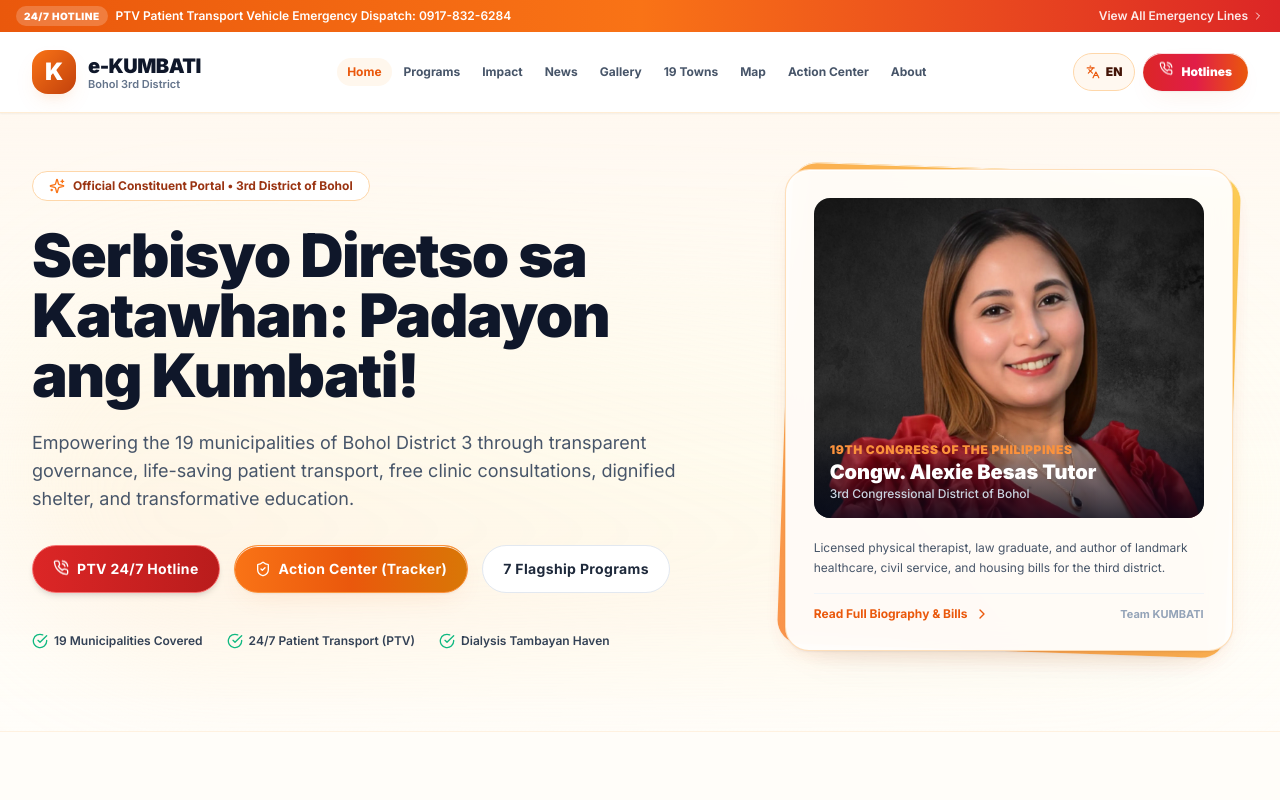
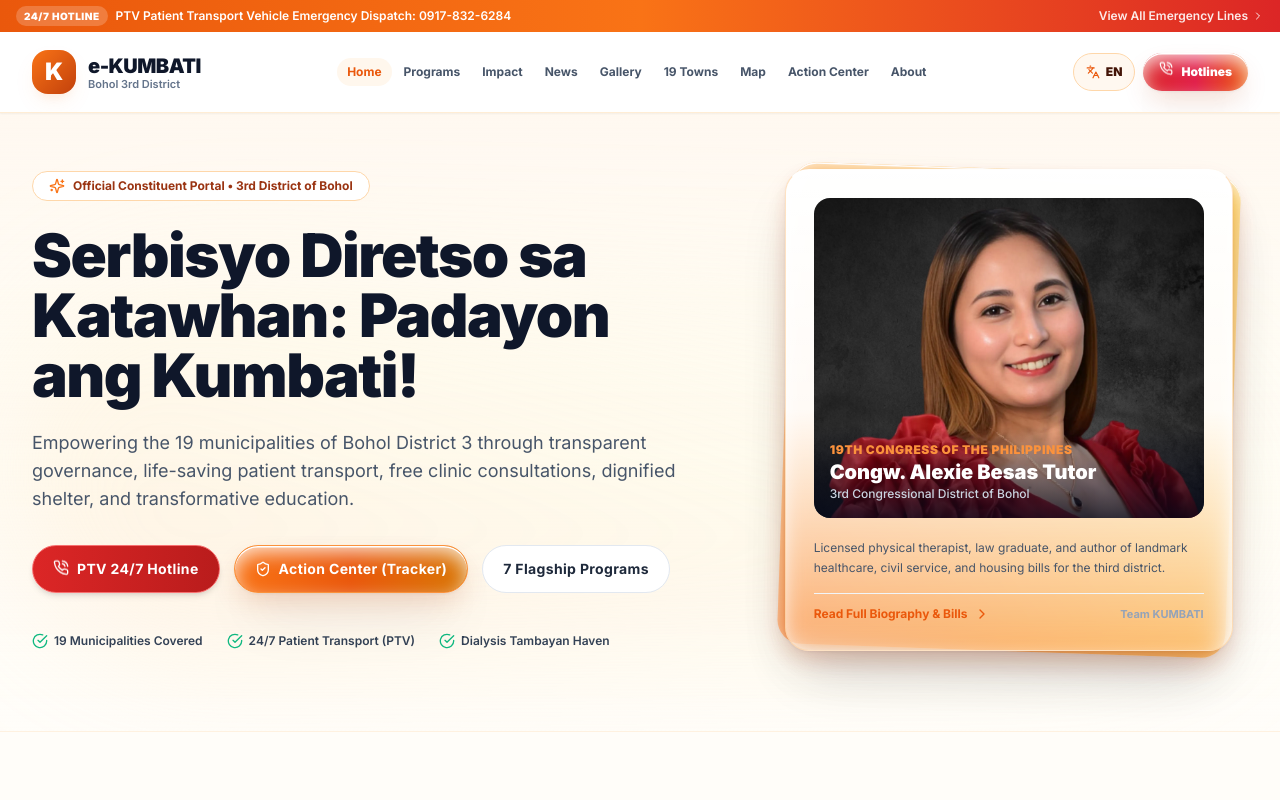
Before and after one commit to sinoogcommittee/eKUMBATI, a React (Vite) app: page / in a window 1280 px wide. Shown: the top 800 px of the page. Built offline with nearby package versions, Linux system fonts and the light colour scheme; no server answers.

Commit message:
feat: implement Sinoog 2027 3D floating card drop-shadow and top specular light effect

```diff
--- a/src/components/common/StatCounter.tsx
+++ b/src/components/common/StatCounter.tsx
@@ -83,7 +83,7 @@ export const StatCounter: React.FC<StatCounterProps> = ({
 
   return (
     <div
-      className={`group relative bg-white/95 rounded-3xl p-6 sm:p-7 border border-orange-200/70 shadow-sinoog hover:shadow-sinoog-hover hover:-translate-y-1 transition-all duration-300 flex flex-col justify-between overflow-hidden backdrop-blur-md ${className}`}
+      className={`group relative rounded-3xl p-6 sm:p-7 border border-orange-200/70 border-t-white/95 shadow-sinoog hover:shadow-sinoog-hover hover:-translate-y-1.5 transition-all duration-300 flex flex-col justify-between overflow-hidden backdrop-blur-md bg-gradient-to-b from-white via-white/95 to-amber-50/20 ${className}`}
     >
       {/* Decorative Warm Gradient Ambient Corner */}
       <div className="absolute top-0 right-0 w-28 h-28 bg-gradient-to-bl from-orange-100/50 via-amber-50/20 to-transparent rounded-bl-full pointer-events-none transition-transform group-hover:scale-110" />
--- a/src/index.css
+++ b/src/index.css
@@ -6,27 +6,30 @@
 
 @layer base {
   :root {
-    /* Sinoog 2027 Material Design 3 Pop Shadow System (Adapted for KUMBATI Palette) */
+    /* Sinoog 2027 Material Design 3 Pop Shadow System (Floating 3D Lift + Top Light Specular Glaze) */
     --sinoog-shadow-card:
-      0 1px 2px rgba(15, 23, 42, 0.05),
-      0 10px 28px -10px rgba(234, 88, 12, 0.12),
-      0 24px 50px -30px rgba(15, 23, 42, 0.08),
-      inset 0 1px 0 rgba(255, 255, 255, 0.88);
+      0 1px 3px rgba(15, 23, 42, 0.05),
+      0 12px 28px -6px rgba(194, 65, 12, 0.20),
+      0 30px 60px -16px rgba(15, 23, 42, 0.16),
+      inset 0 1.5px 0 0 rgba(255, 255, 255, 1),
+      inset 0 8px 20px -2px rgba(255, 255, 255, 0.85);
 
     --sinoog-shadow-card-hover:
-      0 2px 4px rgba(15, 23, 42, 0.06),
-      0 16px 36px -10px rgba(234, 88, 12, 0.22),
-      0 32px 60px -28px rgba(249, 115, 22, 0.20),
-      inset 0 1px 0 rgba(255, 255, 255, 0.98);
+      0 3px 6px rgba(15, 23, 42, 0.08),
+      0 18px 38px -6px rgba(194, 65, 12, 0.30),
+      0 42px 80px -20px rgba(15, 23, 42, 0.22),
+      inset 0 2px 0 0 rgba(255, 255, 255, 1),
+      inset 0 10px 24px -2px rgba(255, 255, 255, 0.95);
 
     --sinoog-shadow-card-raised:
       0 4px 8px rgba(15, 23, 42, 0.08),
-      0 20px 42px -10px rgba(234, 88, 12, 0.24),
-      0 36px 64px -26px rgba(15, 23, 42, 0.16),
-      inset 0 1px 0 rgba(255, 255, 255, 0.95);
+      0 22px 48px -8px rgba(194, 65, 12, 0.32),
+      0 48px 90px -24px rgba(15, 23, 42, 0.24),
+      inset 0 2px 0 0 rgba(255, 255, 255, 1),
+      inset 0 12px 28px -2px rgba(255, 255, 255, 0.95);
 
-    --sinoog-border-card: 1px solid color-mix(in srgb, #fed7aa 60%, rgba(226, 232, 240, 0.9));
-    --sinoog-border-card-hover: 1px solid color-mix(in srgb, #f97316 55%, #fed7aa);
+    --sinoog-border-card: 1px solid color-mix(in srgb, #fed7aa 55%, rgba(226, 232, 240, 0.85));
+    --sinoog-border-card-hover: 1px solid color-mix(in srgb, #ea580c 50%, #fed7aa);
     --sinoog-ease-card: cubic-bezier(0.22, 1, 0.36, 1);
 
     /* Sinoog 2027 Adaptive Spacing & Rhythm */
@@ -84,21 +87,22 @@
 }
 
 @layer components {
-  /* Sinoog 2027 Card Architecture */
+  /* Sinoog 2027 Card Architecture: Floating 3D Depth + Top Light Specular Highlight */
   .sinoog-card {
     display: block;
     box-sizing: border-box;
     padding: 1.25rem;
     border-radius: 1.5rem;
-    background: color-mix(in srgb, #ffffff 94%, #fffaf5);
+    background: linear-gradient(180deg, rgba(255, 255, 255, 0.98) 0%, rgba(255, 252, 248, 0.94) 100%);
     border: var(--sinoog-border-card);
+    border-top-color: rgba(255, 255, 255, 0.95);
     box-shadow: var(--sinoog-shadow-card);
     -webkit-backdrop-filter: blur(10px) saturate(112%);
     backdrop-filter: blur(10px) saturate(112%);
     transition:
-      transform 180ms var(--sinoog-ease-card),
-      box-shadow 180ms var(--sinoog-ease-card),
-      border-color 180ms ease;
+      transform 220ms var(--sinoog-ease-card),
+      box-shadow 220ms var(--sinoog-ease-card),
+      border-color 220ms ease;
   }
 
   @media (min-width: 640px) {
@@ -108,18 +112,21 @@
   }
 
   .sinoog-card:hover {
-    transform: translateY(-2px);
+    transform: translateY(-4px);
     box-shadow: var(--sinoog-shadow-card-hover);
-    border: var(--sinoog-border-card-hover);
+    border-color: var(--sinoog-border-card-hover);
+    border-top-color: #ffffff;
   }
 
   .sinoog-card--elevated {
-    background: #ffffff;
+    background: linear-gradient(180deg, #ffffff 0%, #fffdf9 100%);
+    border-top-color: #ffffff;
     box-shadow: var(--sinoog-shadow-card-raised);
   }
 
   .sinoog-card--filled {
-    background: color-mix(in srgb, #fff7ed 85%, white);
+    background: linear-gradient(180deg, #ffffff 0%, #fffbf5 100%);
+    border-top-color: rgba(255, 255, 255, 0.95);
   }
 
   .sinoog-card--dark {
--- a/src/pages/public/AboutPage.tsx
+++ b/src/pages/public/AboutPage.tsx
@@ -211,7 +211,7 @@ export const AboutPage: React.FC = () => {
           <div className="lg:col-span-5">
             <div className="relative">
               <div className="absolute -inset-2 bg-gradient-to-tr from-orange-500 to-amber-400 rounded-3xl blur-md opacity-30 shadow-sinoog" />
-              <div className="relative bg-white/95 backdrop-blur-md rounded-3xl p-6 sm:p-7 border border-orange-200/80 shadow-sinoog hover:shadow-sinoog-hover transition-all duration-300 overflow-hidden">
+              <div className="relative bg-gradient-to-b from-white via-white/95 to-amber-50/20 backdrop-blur-md rounded-3xl p-6 sm:p-7 border border-orange-200/70 border-t-white/95 shadow-sinoog hover:shadow-sinoog-hover hover:-translate-y-1.5 transition-all duration-300 overflow-hidden">
                 <img
                   src="/images/cong_alexie.webp"
                   alt={INITIAL_SITE_SETTINGS.congresswoman_name}
--- a/src/pages/public/HomePage.tsx
+++ b/src/pages/public/HomePage.tsx
@@ -130,7 +130,7 @@ export const HomePage: React.FC = () => {
                 {/* Decorative Frame */}
                 <div className="absolute inset-0 bg-gradient-to-tr from-orange-500 to-amber-400 rounded-3xl rotate-2 shadow-sinoog -z-10 opacity-75" />
 
-                <div className="bg-white/95 backdrop-blur-md rounded-3xl p-6 sm:p-7 border border-orange-200/80 shadow-sinoog hover:shadow-sinoog-hover transition-all duration-300 overflow-hidden">
+                <div className="bg-gradient-to-b from-white via-white/95 to-amber-50/20 backdrop-blur-md rounded-3xl p-6 sm:p-7 border border-orange-200/70 border-t-white/95 shadow-sinoog hover:shadow-sinoog-hover hover:-translate-y-1.5 transition-all duration-300 overflow-hidden">
                   <div className="relative h-72 sm:h-80 w-full rounded-2xl overflow-hidden mb-5 bg-slate-100">
                     <img
                       src="/images/cong_alexie.webp"
@@ -221,7 +221,7 @@ export const HomePage: React.FC = () => {
           ))}
 
           {/* District 3 Summary Block as the 8th Tile */}
-          <div className="bg-gradient-to-br from-slate-900 via-slate-900 to-slate-950 text-white rounded-3xl p-6 sm:p-7 flex flex-col justify-between shadow-sinoog border border-slate-800 hover:border-orange-500/30 transition-all duration-300">
+          <div className="bg-gradient-to-br from-slate-900 via-slate-900 to-slate-950 text-white rounded-3xl p-6 sm:p-7 flex flex-col justify-between shadow-sinoog border border-slate-800 border-t-slate-700/80 hover:border-orange-500/30 hover:-translate-y-1.5 transition-all duration-300">
             <div>
               <div className="flex items-center justify-between mb-3">
                 <Badge variant="orange" size="sm">
@@ -279,7 +279,7 @@ export const HomePage: React.FC = () => {
           {featuredPrograms.map((prog) => (
             <div
               key={prog.id}
-              className="bg-white/95 rounded-3xl border border-orange-200/70 overflow-hidden shadow-sinoog hover:shadow-sinoog-hover hover:-translate-y-1.5 transition-all duration-300 flex flex-col justify-between backdrop-blur-md"
+              className="bg-gradient-to-b from-white via-white/95 to-amber-50/20 rounded-3xl border border-orange-200/70 border-t-white/95 overflow-hidden shadow-sinoog hover:shadow-sinoog-hover hover:-translate-y-1.5 transition-all duration-300 flex flex-col justify-between backdrop-blur-md"
             >
               <div>
                 {/* Cover Image */}
@@ -441,7 +441,7 @@ export const HomePage: React.FC = () => {
             <Link
               key={album.id}
               to={`/gallery?album=${album.id}`}
-              className="group block bg-white rounded-3xl border border-orange-200/70 overflow-hidden shadow-sinoog hover:shadow-sinoog-hover hover:-translate-y-1.5 transition-all duration-300"
+              className="group block bg-gradient-to-b from-white via-white/95 to-amber-50/20 rounded-3xl border border-orange-200/70 border-t-white/95 overflow-hidden shadow-sinoog hover:shadow-sinoog-hover hover:-translate-y-1.5 transition-all duration-300"
             >
               <div className="relative h-56 w-full overflow-hidden bg-slate-100">
                 <img
--- a/src/pages/public/ProgramsPage.tsx
+++ b/src/pages/public/ProgramsPage.tsx
@@ -97,7 +97,7 @@ export const ProgramsPage: React.FC = () => {
               <div
                 key={prog.id}
                 id={prog.slug}
-                className="bg-white/95 rounded-3xl border border-orange-200/70 shadow-sinoog hover:shadow-sinoog-hover transition-all duration-300 overflow-hidden backdrop-blur-md"
+                className="bg-gradient-to-b from-white via-white/95 to-amber-50/20 rounded-3xl border border-orange-200/70 border-t-white/95 shadow-sinoog hover:shadow-sinoog-hover hover:-translate-y-1.5 transition-all duration-300 overflow-hidden backdrop-blur-md"
               >
                 <div className="grid grid-cols-1 lg:grid-cols-12 gap-8 items-center p-6 sm:p-10">
                   {/* Left Column: Image with Category Tag */}
--- a/src/styles/m3/components.css
+++ b/src/styles/m3/components.css
@@ -217,22 +217,23 @@
 }
 
 /* ---------- Card ---------- */
-/* Sinoog pop-shadow system: layered orange/slate lifts */
+/* Sinoog pop-shadow system: layered floating orange/slate lifts with top specular light highlight */
 .m3-card {
   display: block;
   box-sizing: border-box;
   padding: var(--md-space-4);
   border-radius: var(--md-sys-shape-corner-large);
   color: var(--md-sys-color-on-surface);
-  background: color-mix(in srgb, var(--md-sys-color-surface-container-lowest) 94%, #fffaf5);
+  background: linear-gradient(180deg, rgba(255, 255, 255, 0.98) 0%, rgba(255, 252, 248, 0.94) 100%);
   border: var(--sinoog-border-card);
+  border-top-color: rgba(255, 255, 255, 0.95);
   box-shadow: var(--sinoog-shadow-card);
   -webkit-backdrop-filter: blur(10px) saturate(112%);
   backdrop-filter: blur(10px) saturate(112%);
   transition:
-    transform 180ms var(--sinoog-ease-card),
-    box-shadow 180ms var(--sinoog-ease-card),
-    border-color 180ms ease;
+    transform 220ms var(--sinoog-ease-card),
+    box-shadow 220ms var(--sinoog-ease-card),
+    border-color 220ms ease;
 }
 @media (min-width: 840px) {
   .m3-card {
@@ -240,21 +241,26 @@
   }
 }
 .m3-card:hover {
-  transform: translateY(-2px);
+  transform: translateY(-4px);
   box-shadow: var(--sinoog-shadow-card-hover);
-  border: var(--sinoog-border-card-hover);
+  border-color: var(--sinoog-border-card-hover);
+  border-top-color: #ffffff;
 }
 
 .m3-card--filled {
-  background: color-mix(in srgb, var(--md-sys-color-surface-container) 88%, white);
+  background: linear-gradient(180deg, #ffffff 0%, color-mix(in srgb, var(--md-sys-color-surface-container) 85%, white) 100%);
+  border-top-color: rgba(255, 255, 255, 0.95);
 }
 .m3-card--elevated {
-  background: #ffffff;
+  background: linear-gradient(180deg, #ffffff 0%, #fffdf9 100%);
+  border-top-color: #ffffff;
   box-shadow: var(--sinoog-shadow-card-raised);
 }
 .m3-card--outlined {
-  background: var(--md-sys-color-surface);
+  background: linear-gradient(180deg, #ffffff 0%, #fffdf9 100%);
   border: 1px solid var(--md-sys-color-outline);
+  border-top-color: rgba(255, 255, 255, 0.95);
+  box-shadow: var(--sinoog-shadow-card);
 }
 
 /* ---------- Chip ---------- */
--- a/src/styles/m3/tokens.css
+++ b/src/styles/m3/tokens.css
@@ -142,27 +142,30 @@
   /* ---------- Scrim ---------- */
   --md-sys-scrim-opacity: 0.36;
 
-  /* ---------- Sinoog Card Pop-Shadow System (KUMBATI Palette) ---------- */
+  /* ---------- Sinoog Card Pop-Shadow System (Floating 3D Lift + Top Light Specular Glaze) ---------- */
   --sinoog-shadow-card:
-    0 1px 2px rgba(15, 23, 42, 0.05),
-    0 10px 28px -10px rgba(234, 88, 12, 0.14),
-    0 24px 50px -30px rgba(15, 23, 42, 0.09),
-    inset 0 1px 0 rgba(255, 255, 255, 0.90);
+    0 1px 3px rgba(15, 23, 42, 0.05),
+    0 12px 28px -6px rgba(194, 65, 12, 0.20),
+    0 30px 60px -16px rgba(15, 23, 42, 0.16),
+    inset 0 1.5px 0 0 rgba(255, 255, 255, 1),
+    inset 0 8px 20px -2px rgba(255, 255, 255, 0.85);
 
   --sinoog-shadow-card-hover:
-    0 2px 4px rgba(15, 23, 42, 0.06),
-    0 16px 36px -10px rgba(234, 88, 12, 0.22),
-    0 32px 60px -28px rgba(249, 115, 22, 0.22),
-    inset 0 1px 0 rgba(255, 255, 255, 0.98);
+    0 3px 6px rgba(15, 23, 42, 0.08),
+    0 18px 38px -6px rgba(194, 65, 12, 0.30),
+    0 42px 80px -20px rgba(15, 23, 42, 0.22),
+    inset 0 2px 0 0 rgba(255, 255, 255, 1),
+    inset 0 10px 24px -2px rgba(255, 255, 255, 0.95);
 
   --sinoog-shadow-card-raised:
     0 4px 8px rgba(15, 23, 42, 0.08),
-    0 20px 42px -10px rgba(234, 88, 12, 0.26),
-    0 36px 64px -26px rgba(15, 23, 42, 0.18),
-    inset 0 1px 0 rgba(255, 255, 255, 0.96);
+    0 22px 48px -8px rgba(194, 65, 12, 0.32),
+    0 48px 90px -24px rgba(15, 23, 42, 0.24),
+    inset 0 2px 0 0 rgba(255, 255, 255, 1),
+    inset 0 12px 28px -2px rgba(255, 255, 255, 0.95);
 
-  --sinoog-border-card: 1px solid color-mix(in srgb, #fed7aa 65%, rgba(226, 232, 240, 0.9));
-  --sinoog-border-card-hover: 1px solid color-mix(in srgb, #f97316 60%, #fed7aa);
+  --sinoog-border-card: 1px solid color-mix(in srgb, #fed7aa 55%, rgba(226, 232, 240, 0.85));
+  --sinoog-border-card-hover: 1px solid color-mix(in srgb, #ea580c 50%, #fed7aa);
   --sinoog-ease-card: cubic-bezier(0.22, 1, 0.36, 1);
 }
 
--- a/tailwind.config.js
+++ b/tailwind.config.js
@@ -38,9 +38,9 @@ export default {
       boxShadow: {
         'kumbati': '0 10px 25px -5px rgba(249, 115, 22, 0.1), 0 8px 10px -6px rgba(249, 115, 22, 0.1)',
         'kumbati-hover': '0 20px 30px -10px rgba(249, 115, 22, 0.2), 0 10px 15px -5px rgba(249, 115, 22, 0.15)',
-        'sinoog': '0 1px 2px rgba(15, 23, 42, 0.05), 0 10px 28px -10px rgba(234, 88, 12, 0.12), 0 24px 50px -30px rgba(15, 23, 42, 0.08), inset 0 1px 0 rgba(255, 255, 255, 0.85)',
-        'sinoog-hover': '0 2px 4px rgba(15, 23, 42, 0.06), 0 16px 36px -10px rgba(234, 88, 12, 0.22), 0 32px 60px -28px rgba(249, 115, 22, 0.18), inset 0 1px 0 rgba(255, 255, 255, 0.95)',
-        'sinoog-raised': '0 4px 8px rgba(15, 23, 42, 0.08), 0 20px 42px -10px rgba(234, 88, 12, 0.24), 0 36px 64px -26px rgba(15, 23, 42, 0.16), inset 0 1px 0 rgba(255, 255, 255, 0.95)',
+        'sinoog': '0 1px 3px rgba(15, 23, 42, 0.05), 0 12px 28px -6px rgba(194, 65, 12, 0.20), 0 30px 60px -16px rgba(15, 23, 42, 0.16), inset 0 1.5px 0 0 rgba(255, 255, 255, 1), inset 0 8px 20px -2px rgba(255, 255, 255, 0.85)',
+        'sinoog-hover': '0 3px 6px rgba(15, 23, 42, 0.08), 0 18px 38px -6px rgba(194, 65, 12, 0.30), 0 42px 80px -20px rgba(15, 23, 42, 0.22), inset 0 2px 0 0 rgba(255, 255, 255, 1), inset 0 10px 24px -2px rgba(255, 255, 255, 0.95)',
+        'sinoog-raised': '0 4px 8px rgba(15, 23, 42, 0.08), 0 22px 48px -8px rgba(194, 65, 12, 0.32), 0 48px 90px -24px rgba(15, 23, 42, 0.24), inset 0 2px 0 0 rgba(255, 255, 255, 1), inset 0 12px 28px -2px rgba(255, 255, 255, 0.95)',
       },
       borderRadius: {
         '2xl': '1rem',
```
Also changed, not shown: 2 other files (tests, documents, lock files or other folders).
